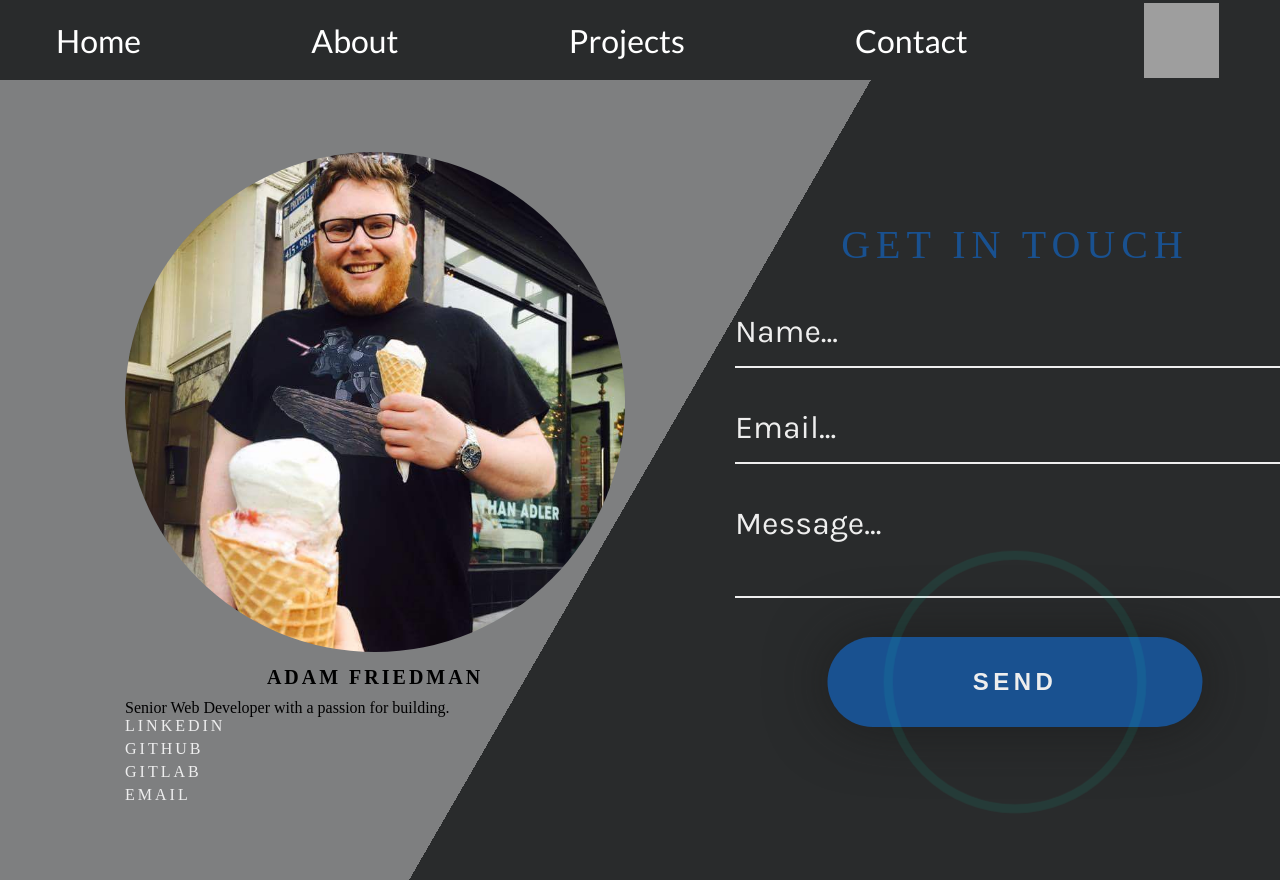
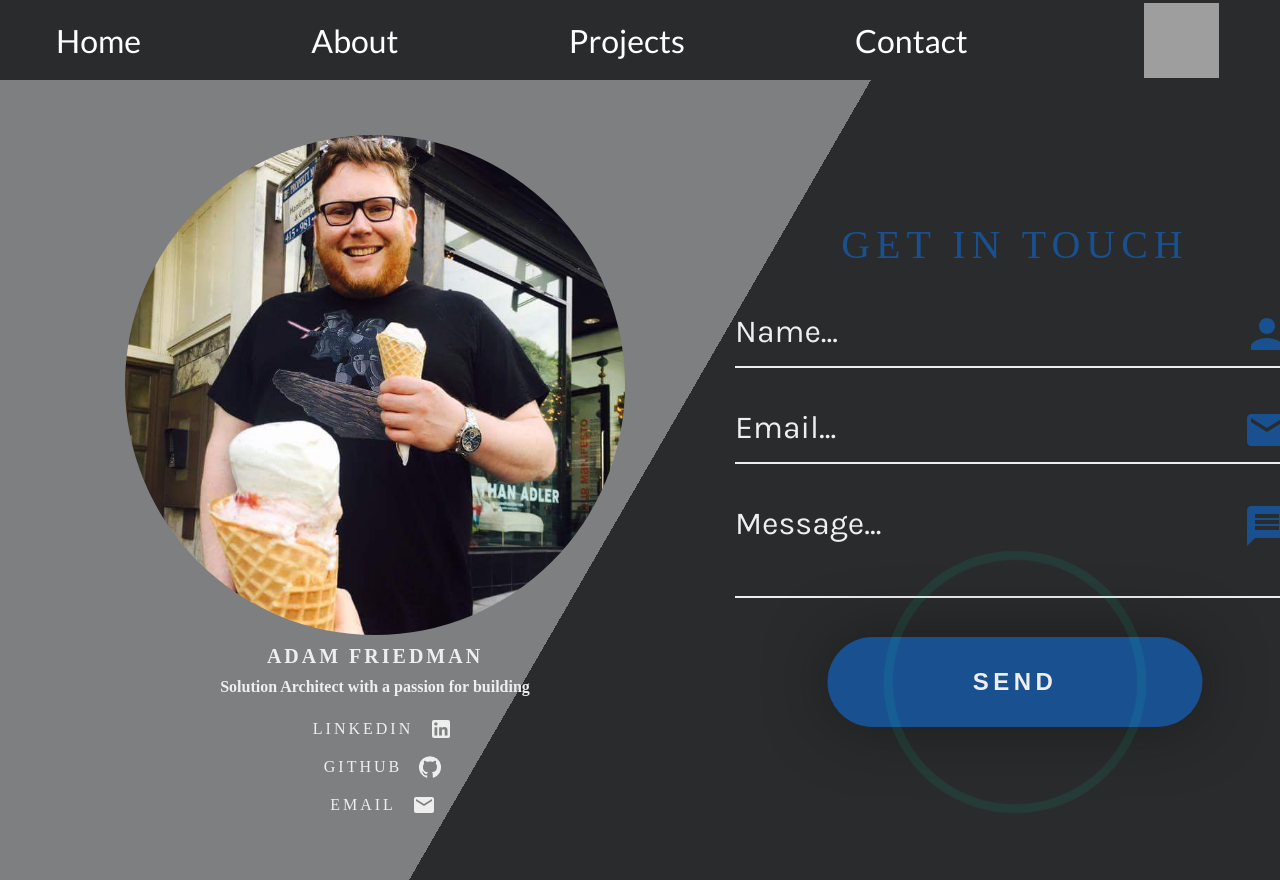
Before and after one commit to AdamBFriedman/adamfriedmanportfolioNextJs, a Next.js app: page /contact in a window 1280 px wide. Built offline with nearby package versions, Linux system fonts and the light colour scheme; grey boxes are pictures that could not be loaded.

Commit message:
Style contact page and add icons

```diff
--- a/src/components/Contact.tsx
+++ b/src/components/Contact.tsx
@@ -1,15 +1,17 @@
-import type { RootState } from "@/store/store";
 import { useSelector } from "react-redux";
+import EmailIcon from "@mui/icons-material/Email";
+import GitHubIcon from "@mui/icons-material/GitHub";
 import LinkedInIcon from "@mui/icons-material/LinkedIn";
-import GitHubIcon from "@mui/icons-material/GitHub";
-import EmailIcon from "@mui/icons-material/Email";
+import MessageIcon from "@mui/icons-material/Message";
+import PersonIcon from "@mui/icons-material/Person";
 import Link from "next/link";
 import Image from "next/image";
 import ProfilePic from "../images/profilePic.jpg";
+import { isDarkModeStore } from "./Navbar";
 
 const Contact = () => {
   const isDarkMode = useSelector(
-    (state: RootState) => state.isDarkMode.isDarkMode
+    (state: isDarkModeStore) => state.isDarkMode.isDarkMode
   );
 
   return (
@@ -21,50 +23,30 @@ const Contact = () => {
             className="profile-img bounce-in-top"
             src={ProfilePic}
           />
-          <h3 className="header">Adam Friedman</h3>
-          <p>Senior Web Developer with a passion for building.</p>
-          <a
-            className={
-              isDarkMode ? "bio-link" : `${"bio-link"} ${"bio-link-light"}`
-            }
-            target="_blank"
-            rel="noopener noreferrer"
+          <h3 className={isDarkMode ? "header headerDark" : "header"}>
+            Adam Friedman
+          </h3>
+          <p className={isDarkMode ? "subHeader subHeaderDark" : "subHeader"}>
+            Solution Architect with a passion for building
+          </p>
+          <Link
             href="https://www.linkedin.com/in/adam-friedman5/"
+            className={isDarkMode ? "bioLink bioLinkDark" : "bioLink"}
           >
-            LinkedIn
-            <i className="ml-3 fa fa-linkedin"></i>
-          </a>
-          <a
-            className={
-              isDarkMode ? "bio-link" : `${"bio-link"} ${"bio-link-light"}`
-            }
-            target="_blank"
-            rel="noopener noreferrer"
+            <span className="bioLinkName">LinkedIn</span> <LinkedInIcon />
+          </Link>
+          <Link
             href="https://github.com/AdamBFriedman"
+            className={isDarkMode ? "bioLink bioLinkDark" : "bioLink"}
           >
-            Github
-            <i className="ml-3 fa fa-github"></i>
-          </a>
-          <a
-            className={
-              isDarkMode ? "bio-link" : `${"bio-link"} ${"bio-link-light"}`
-            }
-            target="_blank"
-            rel="noopener noreferrer"
-            href="https://gitlab.com/Kustanza"
+            <span className="bioLinkName">GitHub</span> <GitHubIcon />
+          </Link>
+          <Link
+            href="mailto:adam.friedman5@gmail.com?subject=Let's chat!&body=Hi Adam..."
+            className={isDarkMode ? "bioLink bioLinkDark" : "bioLink"}
           >
-            Gitlab
-            <i className="ml-3 fa fa-gitlab"></i>
-          </a>
-          <a
-            className={
-              isDarkMode ? "bio-link" : `${"bio-link"} ${"bio-link-light"}`
-            }
-            href="mailto:adam.friedman5@gmail.com?subject=Let's chat!&body=Hi Adam..."
-          >
-            Email
-            <i className="ml-3 fa fa-envelope-o"></i>
-          </a>
+            <span className="bioLinkName">Email</span> <EmailIcon />
+          </Link>
         </div>
         <div className="contact">
           <form
@@ -72,14 +54,17 @@ const Contact = () => {
             action="https://formsubmit.co/adam.friedman5@gmail.com"
             method="POST"
           >
-            <legend className="header">Get In Touch</legend>
+            <legend className="legendHeader">Get In Touch</legend>
             <fieldset>
               <label
-                className="fa fa-user"
+                className="formLabel"
                 htmlFor="name-input"
                 aria-hidden="true"
-              ></label>
+              >
+                <PersonIcon />
+              </label>
               <input
+                className={isDarkMode ? "formInput formInputDark" : "formInput"}
                 type="text"
                 name="name"
                 placeholder="Name..."
@@ -88,11 +73,14 @@ const Contact = () => {
             </fieldset>
             <fieldset>
               <label
-                className="fa fa-envelope"
+                className="formLabel"
                 htmlFor="email-input"
                 aria-hidden="true"
-              ></label>
+              >
+                <EmailIcon />
+              </label>
               <input
+                className={isDarkMode ? "formInput formInputDark" : "formInput"}
                 type="email"
                 name="email"
                 placeholder="Email..."
@@ -101,11 +89,14 @@ const Contact = () => {
             </fieldset>
             <fieldset>
               <label
-                className="fa fa-comment"
+                className="formLabel"
                 htmlFor="message-input"
                 aria-hidden="true"
-              ></label>
+              >
+                <MessageIcon />
+              </label>
               <textarea
+                className={isDarkMode ? "formInput formInputDark" : "formInput"}
                 name="message"
                 placeholder="Message..."
                 id="message-input"
--- a/src/styles/contact.scss
+++ b/src/styles/contact.scss
@@ -49,27 +49,33 @@ $transblack: rgba(0, 0, 0, 0.3);
   justify-content: space-around;
   align-items: center;
   height: 100vh;
-  // background: linear-gradient(120deg, #7e7f80 50%, #292b2c 50%);
+  .header {
+    color: #292b2c;
+  }
   .header,
-  legend.header {
+  .legendHeader {
     @include capsfont(1.25rem);
     margin: 0.5em 0;
     text-align: center;
   }
   .bio {
+    display: flex;
+    flex-direction: column;
+    align-items: center;
+    justify-content: center;
     .profile-img {
       width: 500px;
       height: 500px;
       border-radius: 50%;
     }
-    .bio-link {
+    .bioLink {
       @include capsfont(1rem);
-      display: inline-block;
-      // floats & clears to break lines
-      float: left;
-      clear: left;
+      // display: inline-block;
+      display: flex;
+      justify-content: center;
+      align-items: center;
       text-decoration: none;
-      color: $white;
+      color: #292b2c;
       margin-bottom: 0.25em;
       transition: color 300ms ease-in-out;
       i {
@@ -90,9 +96,15 @@ $transblack: rgba(0, 0, 0, 0.3);
         color: $blue;
       }
     }
-    .bio-link-light {
-      color: #292b2c;
+    .bioLinkDark {
+      color: $white;
     }
+    .bioLinkName {
+      margin: 0.5em 1em;
+    }
+  }
+  .headerDark {
+    color: $white;
   }
   .contact {
     color: $blue;
@@ -108,7 +120,7 @@ $transblack: rgba(0, 0, 0, 0.3);
           display: block;
           position: absolute;
           right: 0.125em;
-          top: 1.5em;
+          top: 0.75em;
           color: $blue;
         }
       }
@@ -162,6 +174,20 @@ $transblack: rgba(0, 0, 0, 0.3);
   }
 }
 
+.mainDark {
+  color: #292b2c;
+}
+
+.subHeader {
+  color: #292b2c;
+  margin-bottom: 1em;
+  font-weight: 900;
+}
+
+.subHeaderDark {
+  color: $white;
+}
+
 // Animation stuff
 .main {
   overflow: hidden;
@@ -175,6 +201,22 @@ $transblack: rgba(0, 0, 0, 0.3);
 .contact {
   animation: Contact 600ms ease-in-out forwards;
   transform: scale(2) !important;
+}
+
+.formInput {
+  border-bottom: 1px solid #292b2c !important;
+}
+
+.formInputDark {
+  border-bottom: 1px solid $white !important;
+}
+
+.formInput::placeholder {
+  color: #292b2c !important;
+}
+
+.formInputDark::placeholder {
+  color: $white !important;
 }
 
 // Keyframes
@@ -310,31 +352,6 @@ $transblack: rgba(0, 0, 0, 0.3);
   }
 }
 
-/* Mobile */
-@media only screen and (max-width: 600px) {
-  .main {
-    flex-direction: column;
-  }
-
-  .bio {
-    text-align: center;
-  }
-
-  .bio-link {
-    width: 100%;
-    margin: auto !important;
-  }
-
-  .profile-img {
-    width: 200px !important;
-    height: 200px !important;
-  }
-
-  .contact {
-    transform: scale(1) !important;
-  }
-}
-
 .bounce-in-top {
   -webkit-animation: bounce-in-top 1.1s both;
   animation: bounce-in-top 1.1s both;
@@ -444,3 +461,37 @@ $transblack: rgba(0, 0, 0, 0.3);
     animation-timing-function: ease-out;
   }
 }
+
+/* Mobile */
+@media only screen and (max-width: 600px) {
+  .main {
+    flex-direction: column;
+  }
+
+  .bio {
+    text-align: center;
+  }
+
+  .bioLink {
+    width: 100%;
+    margin: auto !important;
+  }
+
+  .profile-img {
+    width: 200px !important;
+    height: 200px !important;
+  }
+
+  .contact {
+    transform: scale(1) !important;
+  }
+
+  .input {
+    display: flex;
+    color: #292b2c;
+  }
+
+  .inputDark {
+    color: #292b2c;
+  }
+}
```
